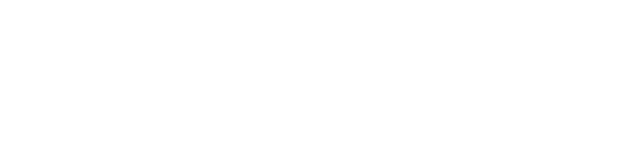
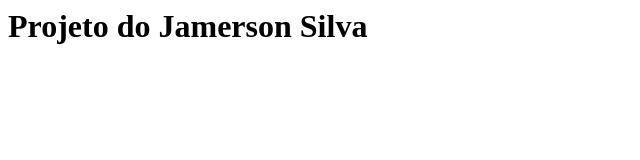
Before and after one commit to jamersonapce/curso-git-alura, a plain HTML site: page index.html in a window 1280 px wide. Shown: the whole page, without its empty margins (0-640 px from the left). Drawn offline with Linux system fonts and the light colour scheme.

Commit message:
Titulo da página

```diff
--- a/index.html
+++ b/index.html
@@ -1,6 +1,8 @@
 <html>
 
 <head></head>
-<body></body>
+<body>
+	<h1>Projeto do Jamerson Silva</h1>
+</body>
 
 </html>
```
